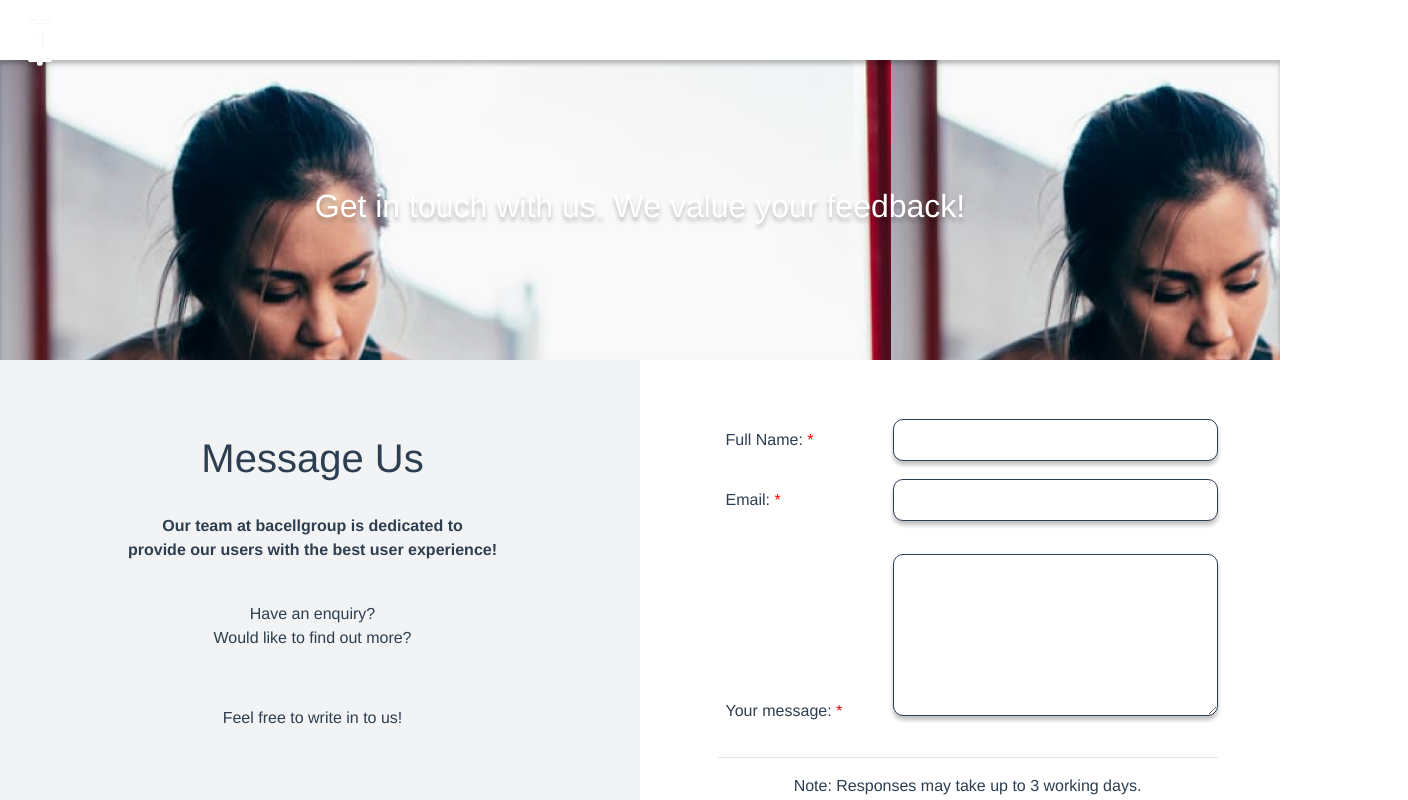
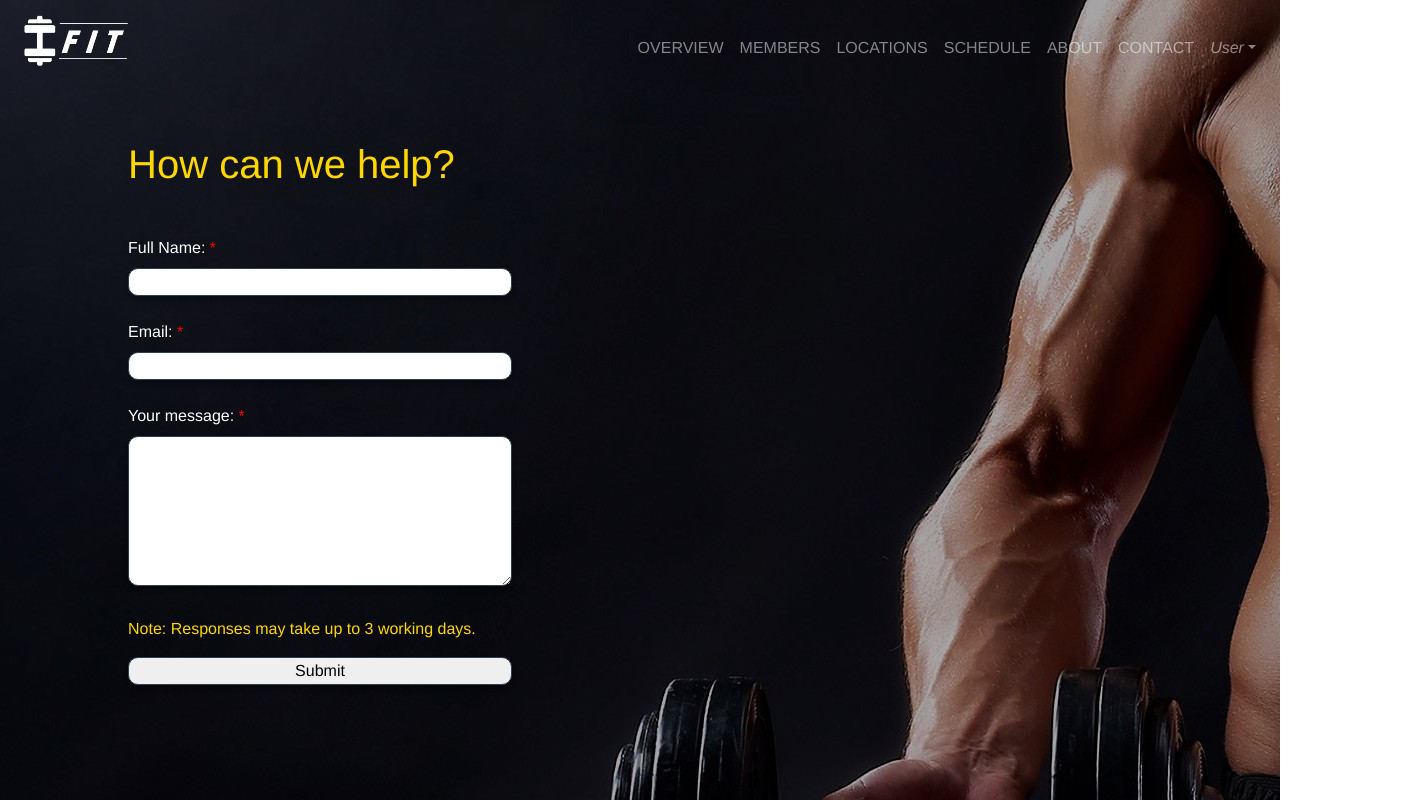
Before and after one commit to BT3103-G7/iFit, a Vue app: page /contact in a window 1280 px wide. Shown: the top 800 px of the page, 1408 px wide, since content can reach past the window. Built offline with nearby package versions, Linux system fonts and the light colour scheme.

Commit message:
Add contact page

```diff
--- a/src/components/Contact.vue
+++ b/src/components/Contact.vue
@@ -1,46 +1,27 @@
 <template>
-  <div id="container">
-    <div class='background' :style="{backgroundImage: `url(${image})`}">
-      <div class="text-block">
-        <h2>Get in touch with us. We value your feedback!</h2>
-      </div>
-    </div>
-    <div class="row">
-      <div class="column left">
-        <br>
-        <h1> Message Us</h1><br>
-        <p><b>Our team at bacellgroup is dedicated to <br>provide our users with the best user experience!</b></p><br>
-        <p> Have an enquiry? <br> Would like to find out more?
-        <p><br>
-        <p>Feel free to write in to us!</p>
-      </div>
-
-      <div class="column right">
-        <div id=app>
-          <form class="form" @submit.prevent="sendEmail">
-            <label for="name" class="required">Full Name:</label>
-            <input id="name" required v-model="name" name='name' type="text"/>
-            <label for="email" class="required">Email:</label>
-            <input id="email" required v-model='email' name='email' type="email"/><br><br>
-            <label for="message" class="required">Your message:</label>
-            <textarea id="message" required v-model='message' name='message' rows="6"></textarea><br>
-            <hr>
-            <p>Note: Responses may take up to 3 working days.</p>
-            <input type="submit" value="Send" onclick="return confirm('Submit form?')">
-          </form>
-        </div>
-      </div>
+  <div id="content-wrap">
+    <div id="background"></div>
+    <div id="form-placeholder">
+      <h1>How can we help?</h1>
+      <form class="form" @submit.prevent="sendEmail">
+        <label for="name" class="required">Full Name:</label><br>
+        <input id="name" required v-model="name" name='name' type="text"/><br><br>
+        <label for="email" class="required">Email:</label><br>
+        <input id="email" required v-model='email' name='email' type="email"/><br><br>
+        <label for="message" class="required">Your message:</label><br>
+        <textarea id="message" required v-model='message' name='message' rows="6"></textarea><br><br>
+        <p style='color:gold'>Note: Responses may take up to 3 working days.</p>
+        <input type="submit" variant="warning" value="Submit" onclick="return confirm('Submit form?')">
+      </form>
     </div>
   </div>
 </template>
 
 <script>
-import contactus from "../assets/About.png";
 import emailjs from 'emailjs-com';
 export default {
   data() {
     return {
-      image: contactus,
       name: '',
       email: '',
       message: ''
@@ -49,8 +30,8 @@ export default {
   methods: {
     sendEmail(e) {
       try {
-        emailjs.sendForm('service_nrkshng', 'template_ix21lgu', e.target,
-            'user_06GBpdOLGFj2t33M3sW2J', {
+        emailjs.sendForm('serviceID', 'templateID', e.target,
+            'userID', {
               name: this.name,
               email: this.email,
               message: this.message
@@ -68,46 +49,22 @@ export default {
 </script>
 
 <style scoped>
-#container {
-  min-height: calc(100vh - 100px - 80px - 40px);
-}
-div.background {
-  display: flex;
-  align-items: center;
-  justify-content: center;
-  height: 300px;
-  color: #FFFFFF;
-  font-size: 20px;
-  text-shadow: 0 4px 4px rgba(0, 0, 0, 0.25);
-  box-shadow: inset 0 4px 4px rgba(0, 0, 0, 0.25);
-  position: relative;
-}
-.text-block {
-  position: absolute;
-  color: white;
-  align-items: center;
-  padding-left: 20px;
-  padding-right: 20px;
-}
 #app * {
   box-sizing: border-box;
 }
-#app {
+/* #app {
   margin: 20px auto;
   max-width: 500px;
-}
+}  */
 label {
-  padding: 8px;
-  display: inline-block;
-  margin: 10px 0 10px;
   width: 35%;
   text-align: left;
+  color: white;
 }
 input[type="text"], input[type="email"],
 textarea, input[type="submit"] {
-  display: inline-block;
-  padding: 8px;
-  width: 65%;
+  width: 30%;
+  left: 0;
   border-radius: 10px;
   border: 1px solid #2d3f55;
   box-shadow: 0 4px 4px rgba(0, 0, 0, 0.25);
@@ -116,7 +73,7 @@ input[type="submit"] {
   cursor: pointer;
 }
 input[type="submit"]:hover {
-  background: #2d3f55;
+  background:gold;
   border: solid 1px #2d3f55;
   color: white;
 }
@@ -124,18 +81,32 @@ input[type="submit"]:hover {
   content: " *";
   color: red;
 }
-.row {
-  display: flex;
+#background {
+    position: absolute;
+    background: url(../assets/contact_background.jpg);
+    top: 0;
+    left: 0;
+    width: 100%;
+    height: 120%;
+    opacity: 1;
+    z-index: -1;
 }
-.column {
-  flex: 50%;
+#content-wrap {
+    padding-bottom: 150px;
 }
-.left {
-  background-color: #F2F3F4;
-  text-align: center;
-  padding: 50px 30px;
+#form-placeholder {
+    top: 10%;
+    width: 100%;
+    left: 10%;
+    position: relative;
+    z-index: 1;
+    text-align: left;
 }
-.right {
-  padding: 30px;
+h1 {
+  text-align: left;
+  color: gold;
+  padding-left: 0em;
+  padding-top: 2em;
+  padding-bottom: 1em;
 }
 </style>
```
Also changed, not shown: src/assets/contact_background.jpg (added).
